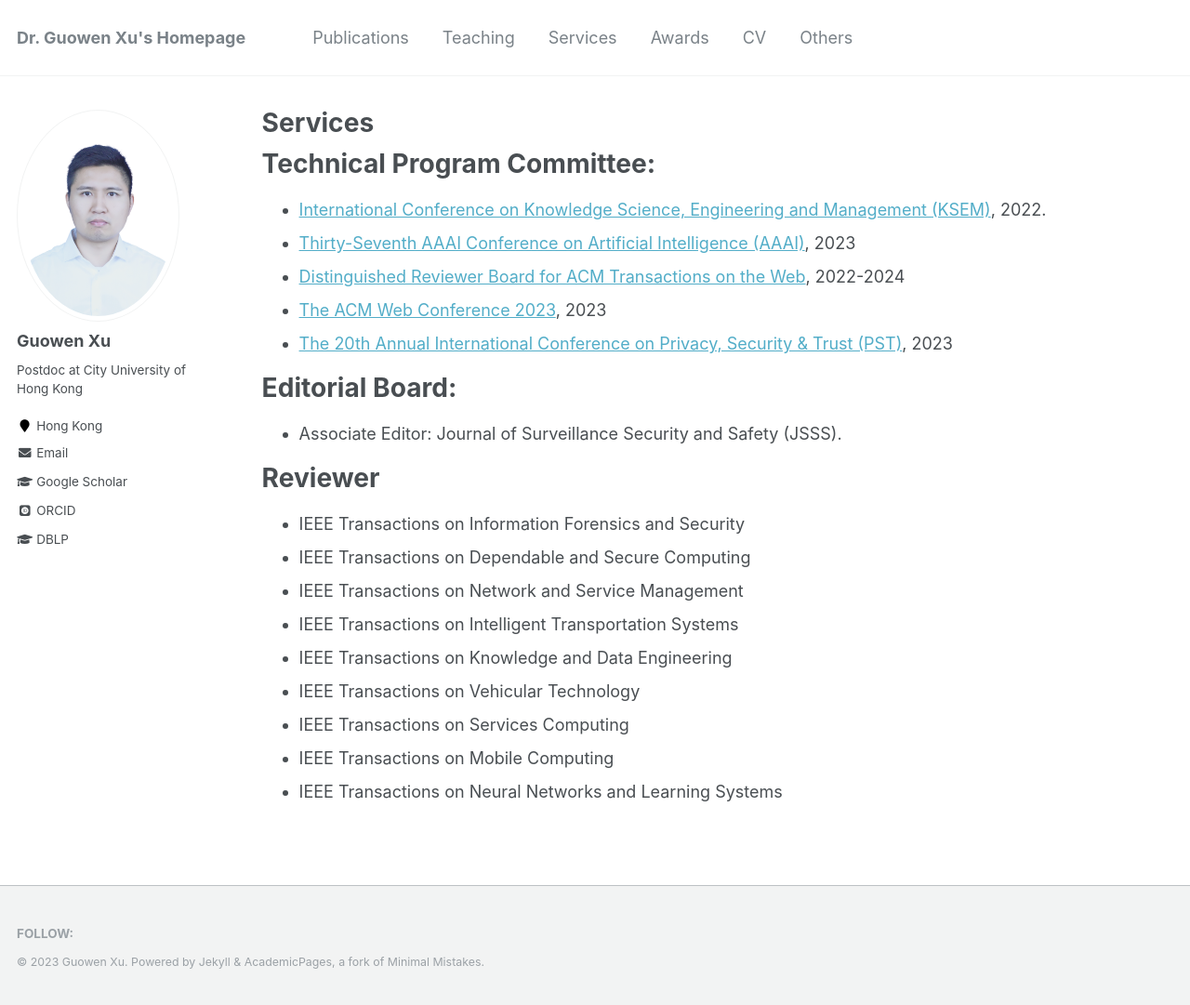
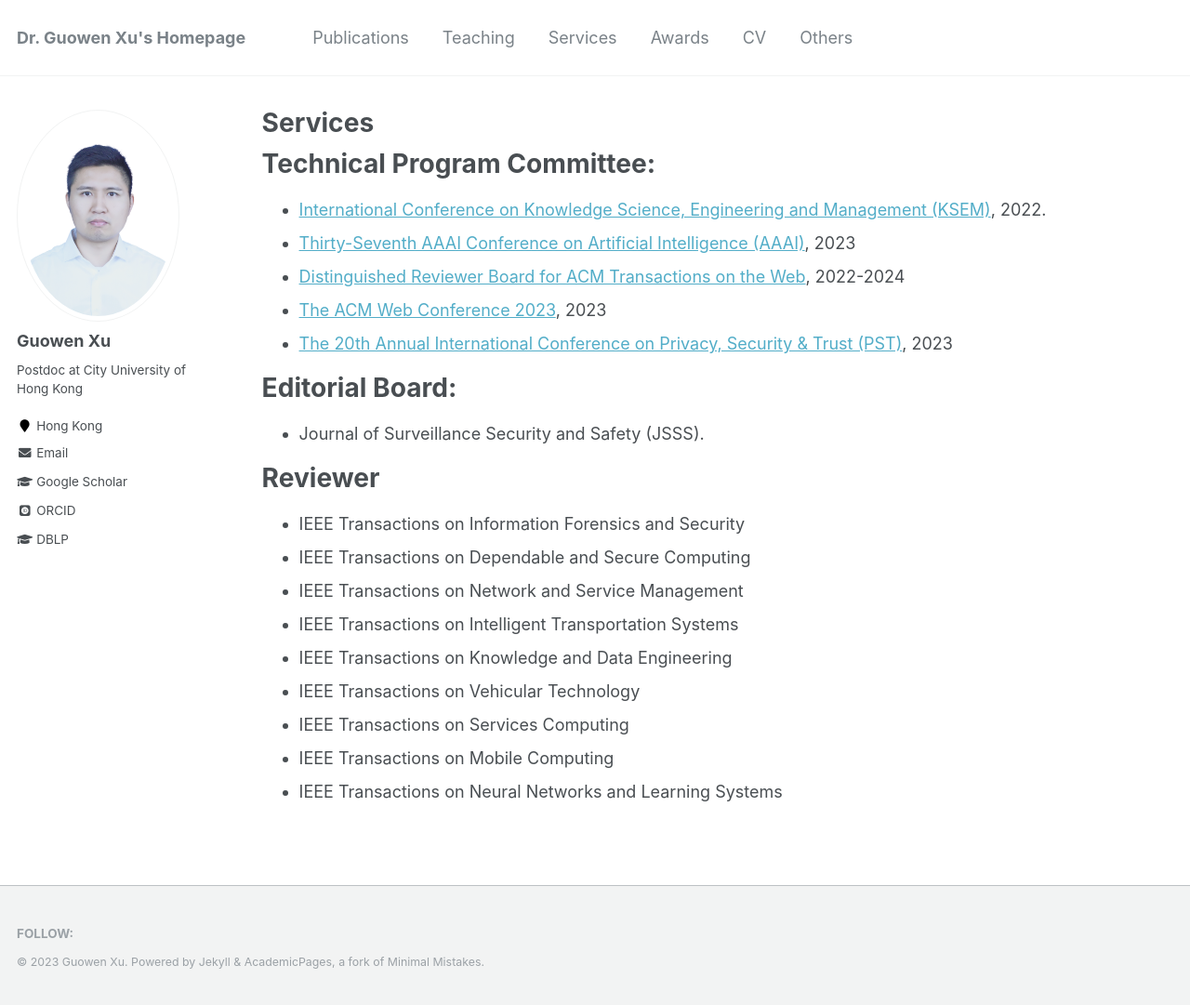
Before and after one commit to Guowen-xu/guowen-xu.github.io, a Jekyll site: the page built from _pages/services.md, in a window 1280 px wide and 1081 px high. Shown: the whole window at 93% size. Built offline with Jekyll 4.4.1, drawn with Linux system fonts in a browser that asks for light colours; some web fonts are replaced.

Commit message:
Update services.md

```diff
--- a/_pages/services.md
+++ b/_pages/services.md
@@ -14,7 +14,7 @@ Technical Program Committee:
 
 Editorial Board:
 ======
-* Associate Editor: Journal of Surveillance Security and Safety (JSSS).
+* Journal of Surveillance Security and Safety (JSSS).
 
 Reviewer
 ======
```
